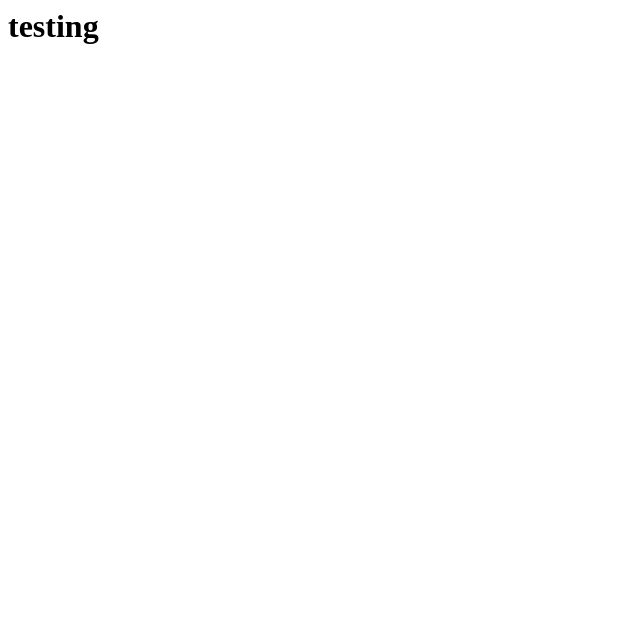
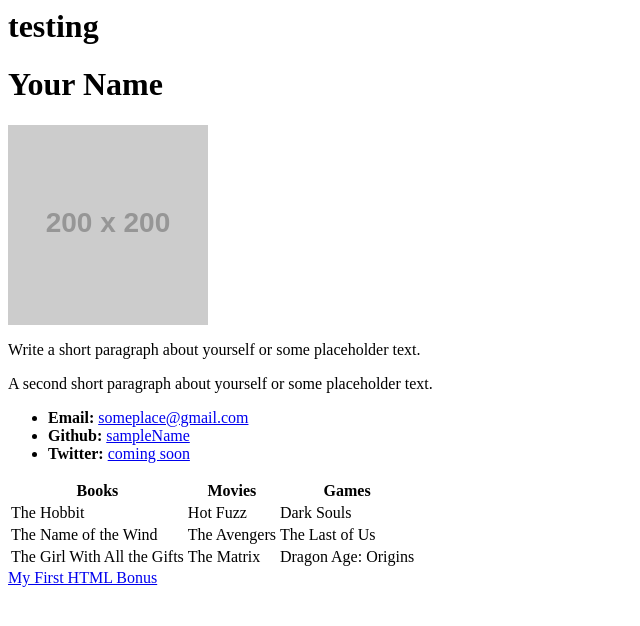
Before and after one commit to MMIS656ShannonDuQuesnay/MMIS656ShannonDuQuesnay.github.io, a plain HTML site: page index.html in a window 1280 px wide. Shown: the whole page, without its empty margins (0-640 px from the left). Drawn offline with Linux system fonts and the light colour scheme; placeholder pictures from the web are drawn by us.

Commit message:
adding index

```diff
--- a/index.html
+++ b/index.html
@@ -1 +1,53 @@
 <h1> testing</h1>
+
+<!DOCTYPE html>
+<html lang="en-us">
+<head>
+  <meta charset="UTF-8">
+  <title>Activity 1: Basic HTML Bio</title>
+</head>
+
+<body>
+
+  <h1>Your Name</h1>
+
+  <img src="https://placehold.it/200x200" alt="Your Name">
+
+  <p>Write a short paragraph about yourself or some placeholder text.</p>
+  <p>A second short paragraph about yourself or some placeholder text.</p>
+
+  <ul>
+    <li><strong>Email:</strong> <a href="#">someplace@gmail.com</a></li>
+    <li><strong>Github:</strong> <a href="#">sampleName</a></li>
+    <li><strong>Twitter:</strong> <a href="#">coming soon</a></li>
+  </ul>
+
+  <table>
+    <tr>
+      <th>Books</th>
+      <th>Movies</th>
+      <th>Games</th>
+    </tr>
+    <tr>
+      <td>The Hobbit</td>
+      <td>Hot Fuzz</td>
+      <td>Dark Souls</td>
+    </tr>
+    <tr>
+      <td>The Name of the Wind</td>
+      <td>The Avengers</td>
+      <td>The Last of Us</td>
+    </tr>
+    <tr>
+      <td>The Girl With All the Gifts</td>
+      <td>The Matrix</td>
+      <td>Dragon Age: Origins</td>
+    </tr>
+  </table>
+
+  <!-- Bonus link to last class page -->
+  <a href="../../../../1/Activities/04-Stu_MyFirst_HTML/Solved/my-first-bonus.html">My First HTML Bonus</a>
+
+</body>
+
+</html>
```
